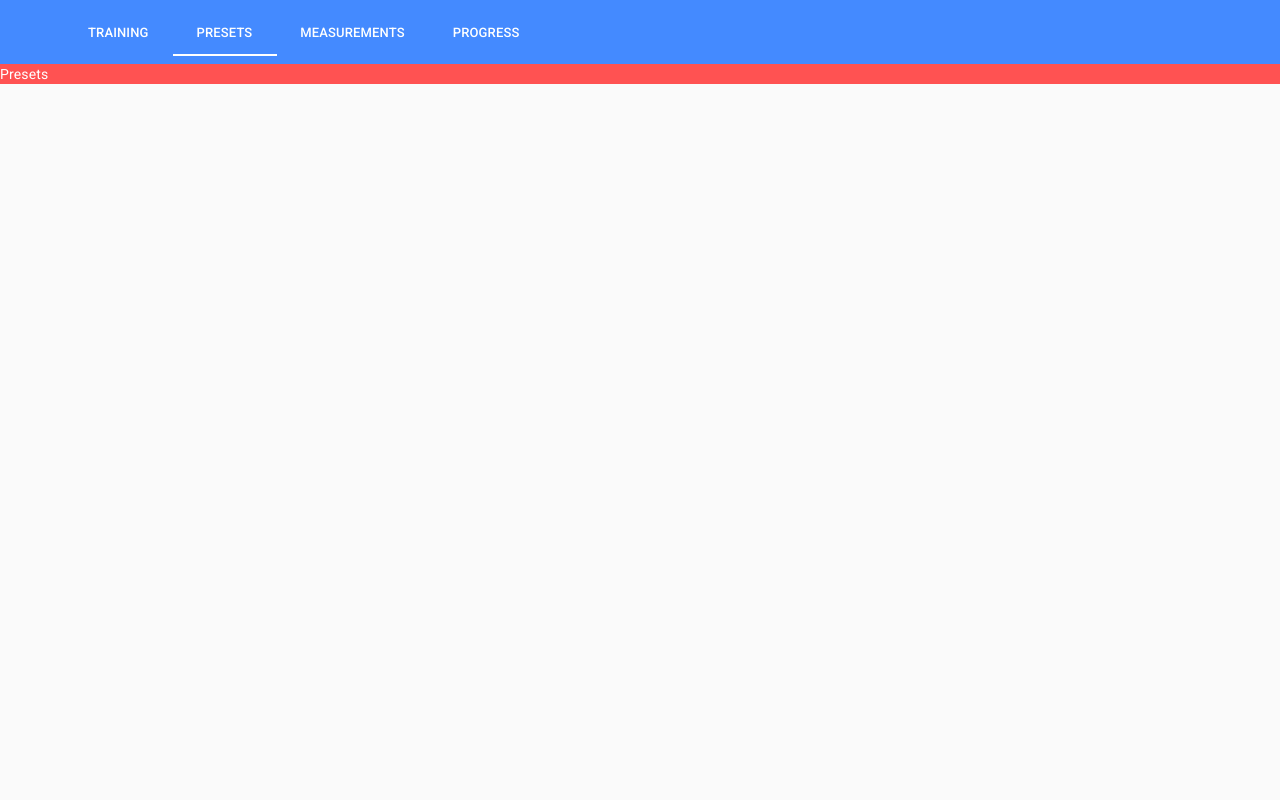
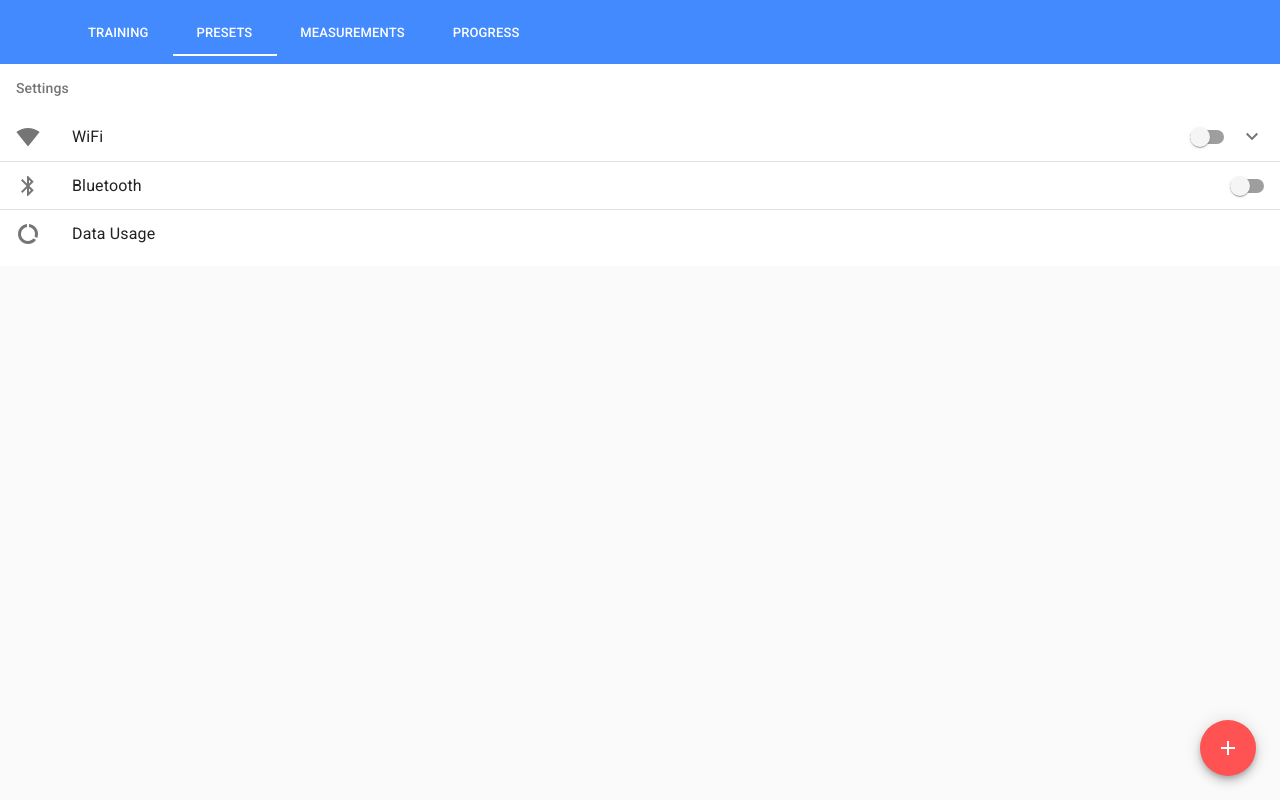
Before and after one commit to madrimas/siluets, a Vue app: page /#/presets in a window 1280 px wide. Built offline with nearby package versions, Linux system fonts and the light colour scheme; the HTML template or start-up script is replaced by a standard one.

Commit message:
Added some presets code

```diff
--- a/src/router/index.js
+++ b/src/router/index.js
@@ -17,7 +17,12 @@ export default new Router({
           {
             path: "presets/",
             name: "presets",
-            component: () => import("@/views/Presets")
+            component: () => import("@/views/Presets"),
+          },
+          {
+            path: "creator/",
+            name: "presets-creator",
+            component: () => import("@/views/PresetsCreator")
           },
           {
             path: "measurements/",
--- a/src/views/Presets.vue
+++ b/src/views/Presets.vue
@@ -1,5 +1,42 @@
 <template>
-  <md-content class="md-accent">Presets</md-content>
+  <div>
+     <md-list md-expand-single='true'>
+      <md-subheader>Settings</md-subheader>
+
+      <md-list-item md-expand>
+        <md-icon>network_wifi</md-icon>
+        <span class="md-list-item-text">WiFi</span>
+        <md-switch  />
+
+           <md-list slot="md-expand">
+            <md-list-item class="md-inset">World</md-list-item>
+            <md-list-item class="md-inset">Europe</md-list-item>
+            <md-list-item class="md-inset">South America</md-list-item>
+          </md-list>
+      </md-list-item>
+      <md-divider></md-divider>
+
+
+      <md-list-item expand>
+        <md-icon>bluetooth</md-icon>
+        <span class="md-list-item-text">Bluetooth</span>
+        <md-switch  />
+      </md-list-item>
+      <md-divider></md-divider>
+
+
+      <md-list-item expand>
+        <md-icon>data_usage</md-icon>
+        <span class="md-list-item-text">Data Usage</span>
+        <!-- <md-switch v-model="settings.bluetooth" /> -->
+      </md-list-item>
+    </md-list>
+    <md-speed-dial class='md-bottom-right'>
+      <md-speed-dial-target to="/creator/">
+        <md-icon>add</md-icon>
+      </md-speed-dial-target>
+    </md-speed-dial>
+  </div>
 </template>
 
 <script>
--- /dev/null
+++ b/src/views/PresetsCreator.vue
@@ -0,0 +1,60 @@
+<template>
+  <div>
+    <md-card>
+      <md-card-header>
+        <div class="md-title">Card without hover effect</div>
+      </md-card-header>
+
+      <md-card-content>
+        Lorem ipsum dolor sit amet, consectetur adipisicing elit. Optio itaque ea, nostrum odio. Dolores, sed accusantium quasi non.
+      </md-card-content>
+
+      <md-card-actions>
+        <md-button>Action</md-button>
+        <md-button>Action</md-button>
+      </md-card-actions>
+    </md-card>
+    <md-card>
+      <md-card-header>
+        <div class="md-title">Card without hover effect</div>
+      </md-card-header>
+
+      <md-card-content>
+        Lorem ipsum dolor sit amet, consectetur adipisicing elit. Optio itaque ea, nostrum odio. Dolores, sed accusantium quasi non.
+      </md-card-content>
+
+      <md-card-actions>
+        <md-button>Action</md-button>
+        <md-button>Action</md-button>
+      </md-card-actions>
+    </md-card>
+    <md-card>
+      <md-card-header>
+        <div class="md-title">Card without hover effect</div>
+      </md-card-header>
+
+      <md-card-content>
+        Lorem ipsum dolor sit amet, consectetur adipisicing elit. Optio itaque ea, nostrum odio. Dolores, sed accusantium quasi non.
+      </md-card-content>
+
+      <md-card-actions>
+        <md-button>Action</md-button>
+        <md-button>Action</md-button>
+      </md-card-actions>
+
+
+    </md-card>
+         <md-speed-dial class='md-bottom-left'>
+      <md-speed-dial-target to="/presets/">
+        <md-icon>keyboard_arrow_left</md-icon>
+      </md-speed-dial-target>
+    </md-speed-dial>
+  </div>
+</template>
+
+<script>
+
+export default {
+  name: "presets-creator"
+};
+</script>
```
Also changed, not shown: src/store/presets.module.js (added, +9 -0 lines).
